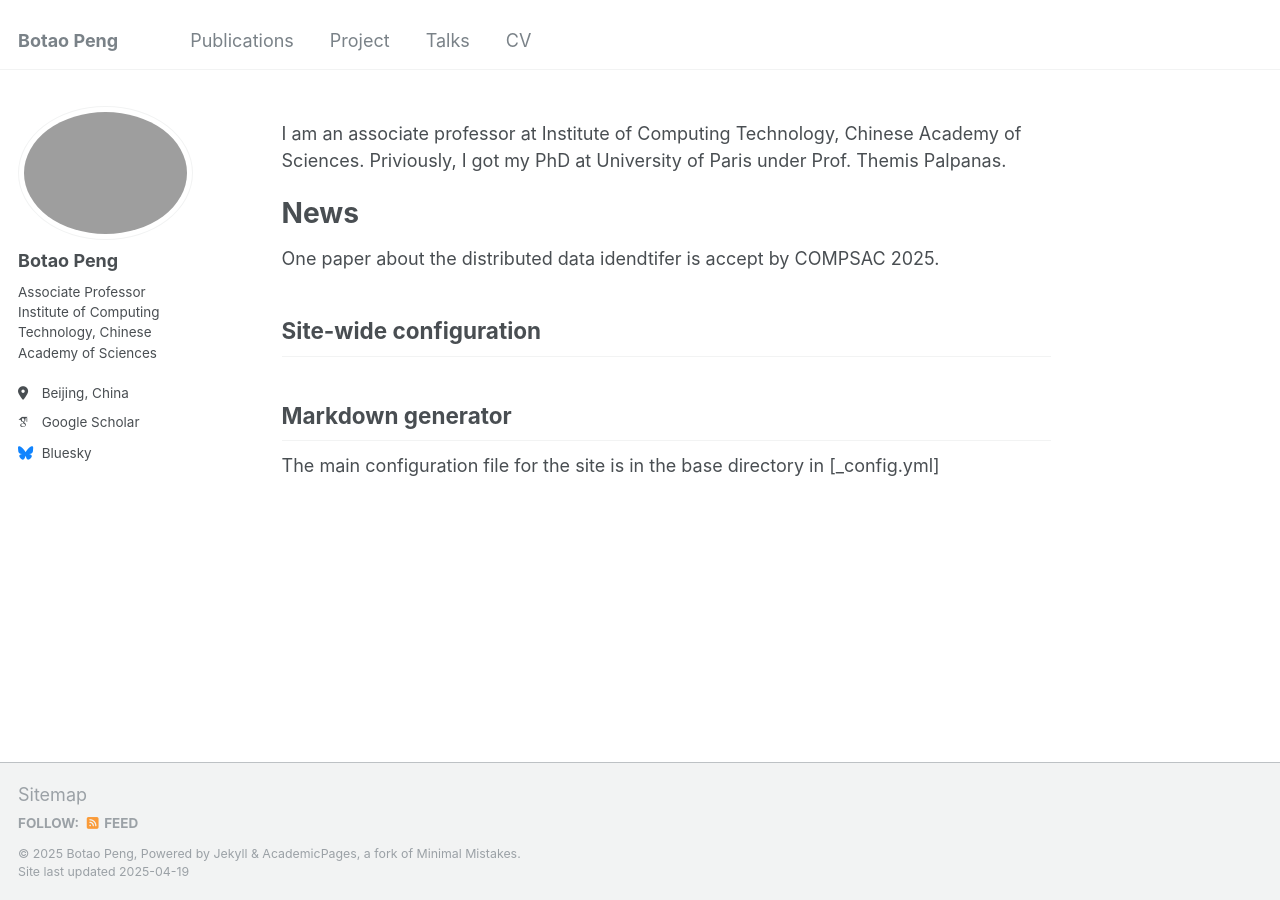
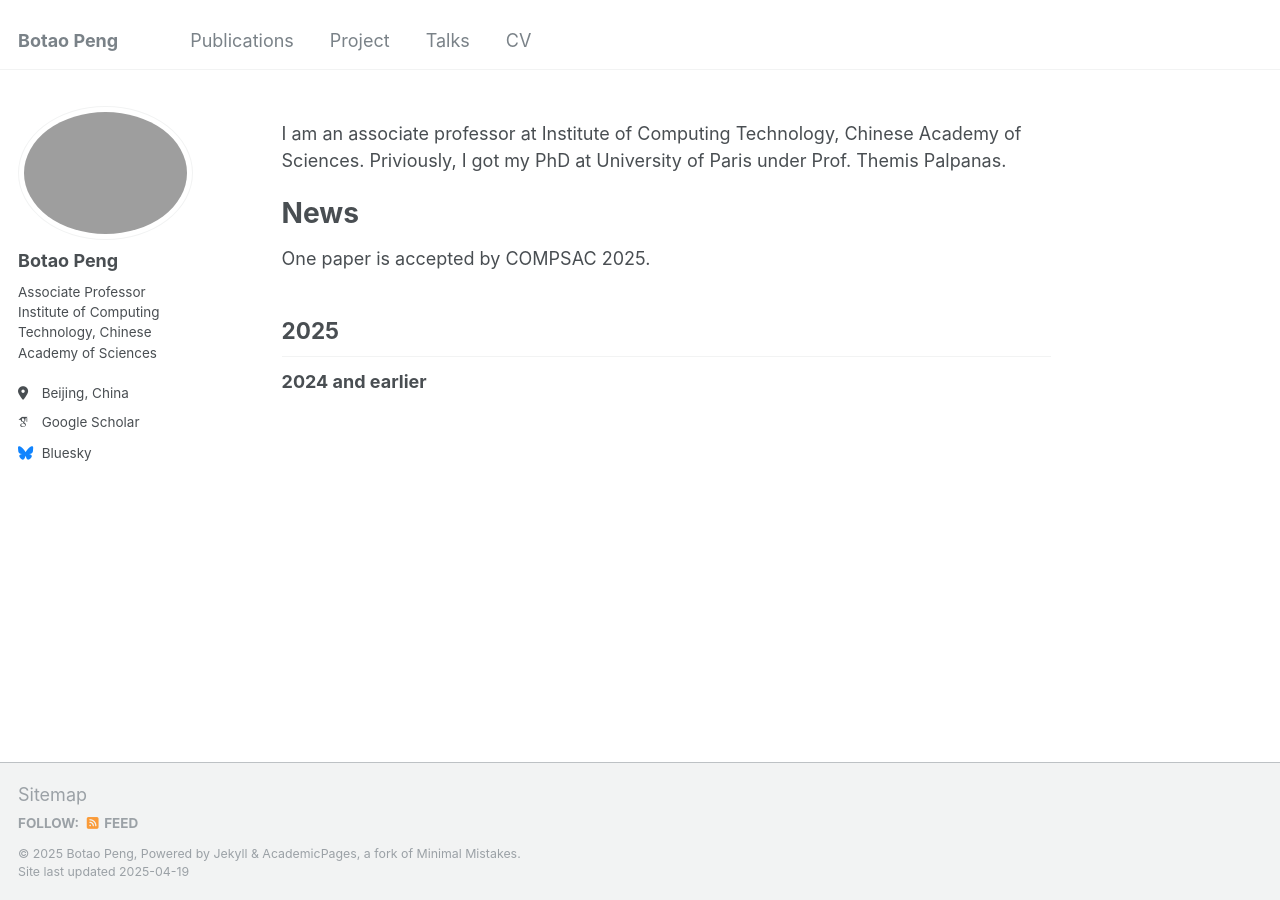
Before and after one commit to BotaoPENG/botaopeng.github.io, a Jekyll site: the page built from _pages/about.md, in a window 1280 px wide. Built offline with Jekyll 4.4.1, drawn with Linux system fonts in a browser that asks for light colours; some web fonts are replaced.

Commit message:
Update about.md

```diff
--- a/_pages/about.md
+++ b/_pages/about.md
@@ -12,11 +12,9 @@ Priviously, I got my PhD at University of Paris under Prof. Themis Palpanas.
 News
 ======
 
-One paper about the distributed data idendtifer is accept by COMPSAC 2025.
+One paper is accepted by COMPSAC 2025.
 
-Site-wide configuration
+2025
 ------
 
-**Markdown generator**
-------
-The main configuration file for the site is in the base directory in [_config.yml]
+**2024 and earlier**
```
